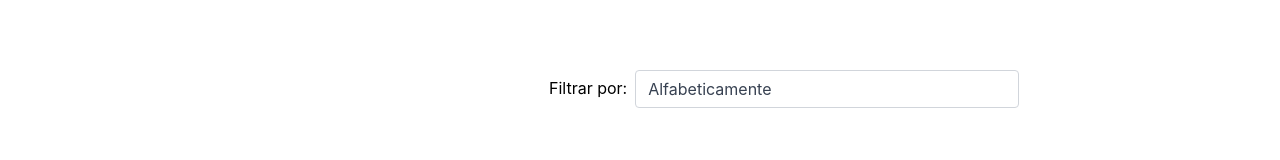
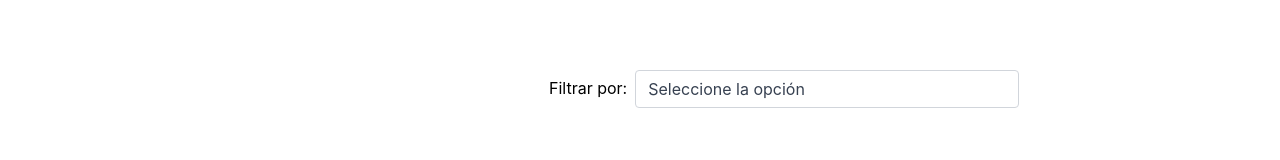
Before and after one commit to GonzaloAlt/gonzalo-altamirano-react-proyecto, a React (Create React App) app: page /store in a window 1280 px wide. Shown: the part 145-305 px from the top of the page. Built offline with nearby package versions, Linux system fonts and the light colour scheme; no server answers; a web font is replaced by a local one.

Commit message:
Change Readme

```diff
--- a/src/App.jsx
+++ b/src/App.jsx
@@ -21,12 +21,13 @@ function App() {
         </header>
 
         <Routes>
+          <Route path="*" element={<Page404 />} />
           <Route path="/" element={<Title />} />
           <Route path="/home" element={<Title />} />
           <Route path="/store" element={<ItemListContainer />} />
           <Route path="/store/:category" element={<ItemListContainer />} />
           <Route path="/item/:itemId" element={<ItemDetailContainer />} />
-          <Route path="*" element={<Page404 />} />
+
           {/* <Route element={<Page404 />} /> */}
         </Routes>
 
--- a/src/Components/FilterBar.jsx
+++ b/src/Components/FilterBar.jsx
@@ -23,9 +23,7 @@ export const FilterBar = () => {
       focus:text-gray-700 focus:bg-white focus:border-red-rug-500 focus:outline-none"
           aria-label="Default select example"
         >
-          <option defaultValue disabled>
-            Seleccione la opción
-          </option>
+          <option defaultValue>Seleccione la opción</option>
           <option value="1">Alfabeticamente</option>
           <option value="2">Menor a mayor precio</option>
           <option value="3">Mayor a menos precio</option>
--- a/src/Components/Page404.jsx
+++ b/src/Components/Page404.jsx
@@ -5,11 +5,11 @@ export const Page404 = () => {
   return (
     <div className="bg-white w-full flex flex-col justify-center  content-center ">
       <h2 className="mt-10 text-9xl text-center">404</h2>
-      <h6 class="mb-2 text-2xl font-bold text-center text-gray-800 md:text-3xl">
-        <span class="text-red-500">Oops!</span> Page not found
+      <h6 className="mb-2 text-2xl font-bold text-center text-gray-800 md:text-3xl">
+        <span className="text-red-500">Oops!</span> Page not found
       </h6>
 
-      <p class="text-center text-gray-500 md:text-lg">
+      <p className="text-center text-gray-500 md:text-lg">
         The page you’re looking for doesn’t exist.
       </p>
       <img src={img404} alt="" className="w-[140px] m-auto" />
```
Also changed, not shown: 1 other file (tests, documents, lock files or other folders).
